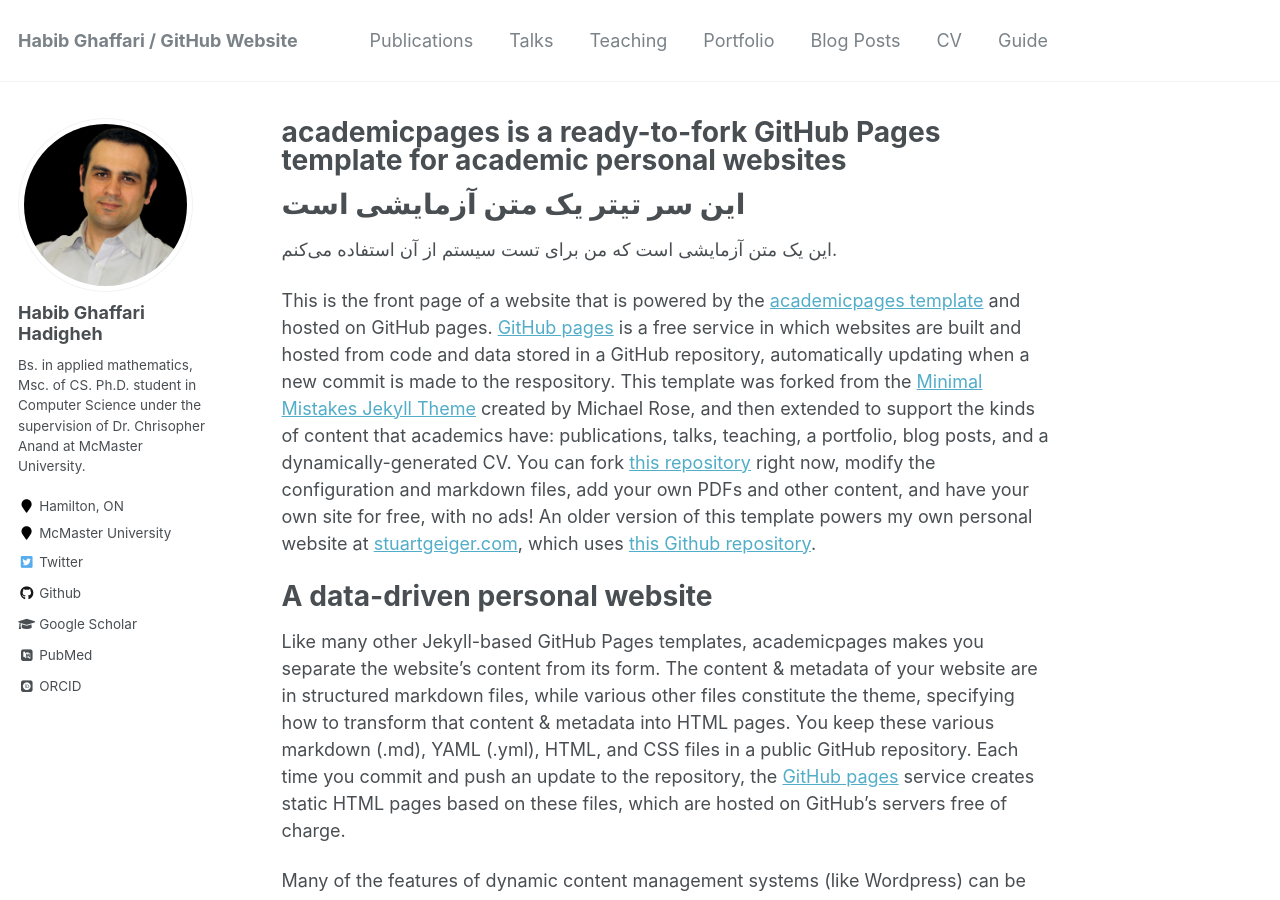
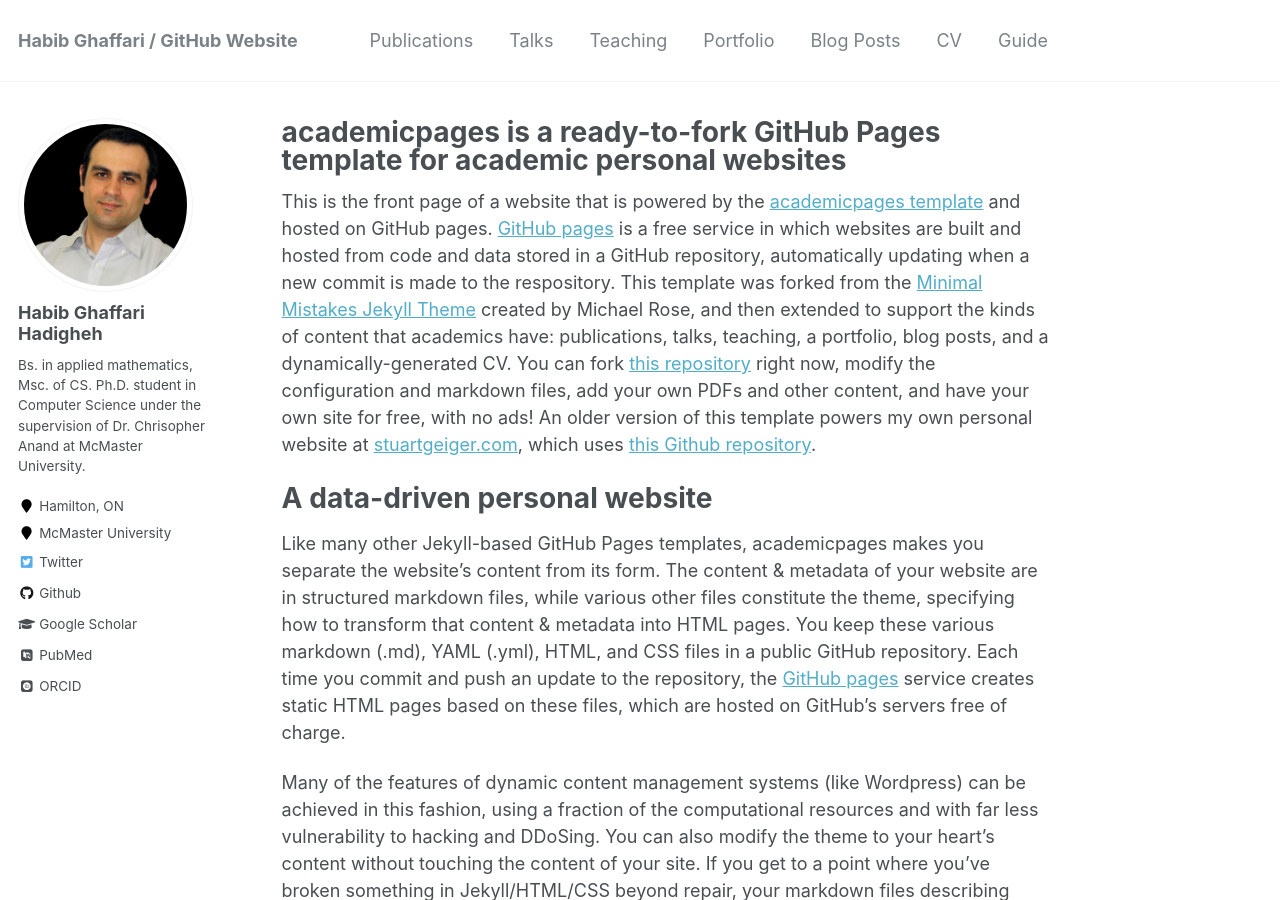
Before and after one commit to ghhabib2/ghhaabib2.github.io, a Jekyll site: the page built from _pages/about.md, in a window 1280 px wide and 900 px high. Built offline with Jekyll 4.4.1, drawn with Linux system fonts in a browser that asks for light colours; some web fonts are replaced.

Commit message:
Reverse back the changes made

```diff
--- a/_config.yml
+++ b/_config.yml
@@ -6,7 +6,7 @@
 # `jekyll serve`. If you change this file, please restart the server process.
 
 # Site Settings
-locale                   : "fa-IR"
+locale                   : "eh-US"
 title                    : "Habib Ghaffari / GitHub Website"
 title_separator          : "-"
 name                     : &name "Habib Ghaffari Hadigheh"
--- a/_pages/about.md
+++ b/_pages/about.md
@@ -7,12 +7,6 @@ redirect_from:
   - /about/
   - /about.html
 ---
-
-
-این سر تیتر یک متن آزمایشی است
-=====================================
-این یک متن آزمایشی است که من برای تست سیستم از آن استفاده می‌کنم.
-
 
 This is the front page of a website that is powered by the [academicpages template](https://github.com/academicpages/academicpages.github.io) and hosted on GitHub pages. [GitHub pages](https://pages.github.com) is a free service in which websites are built and hosted from code and data stored in a GitHub repository, automatically updating when a new commit is made to the respository. This template was forked from the [Minimal Mistakes Jekyll Theme](https://mmistakes.github.io/minimal-mistakes/) created by Michael Rose, and then extended to support the kinds of content that academics have: publications, talks, teaching, a portfolio, blog posts, and a dynamically-generated CV. You can fork [this repository](https://github.com/academicpages/academicpages.github.io) right now, modify the configuration and markdown files, add your own PDFs and other content, and have your own site for free, with no ads! An older version of this template powers my own personal website at [stuartgeiger.com](http://stuartgeiger.com), which uses [this Github repository](https://github.com/staeiou/staeiou.github.io).
 
```
